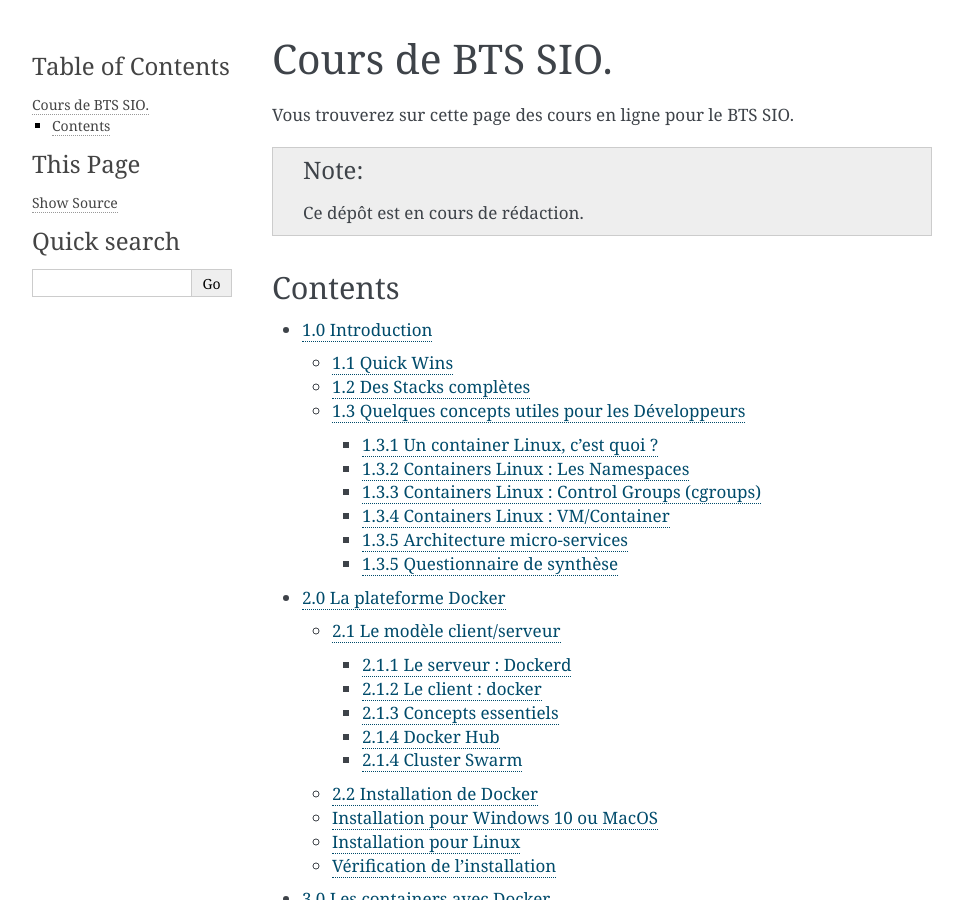
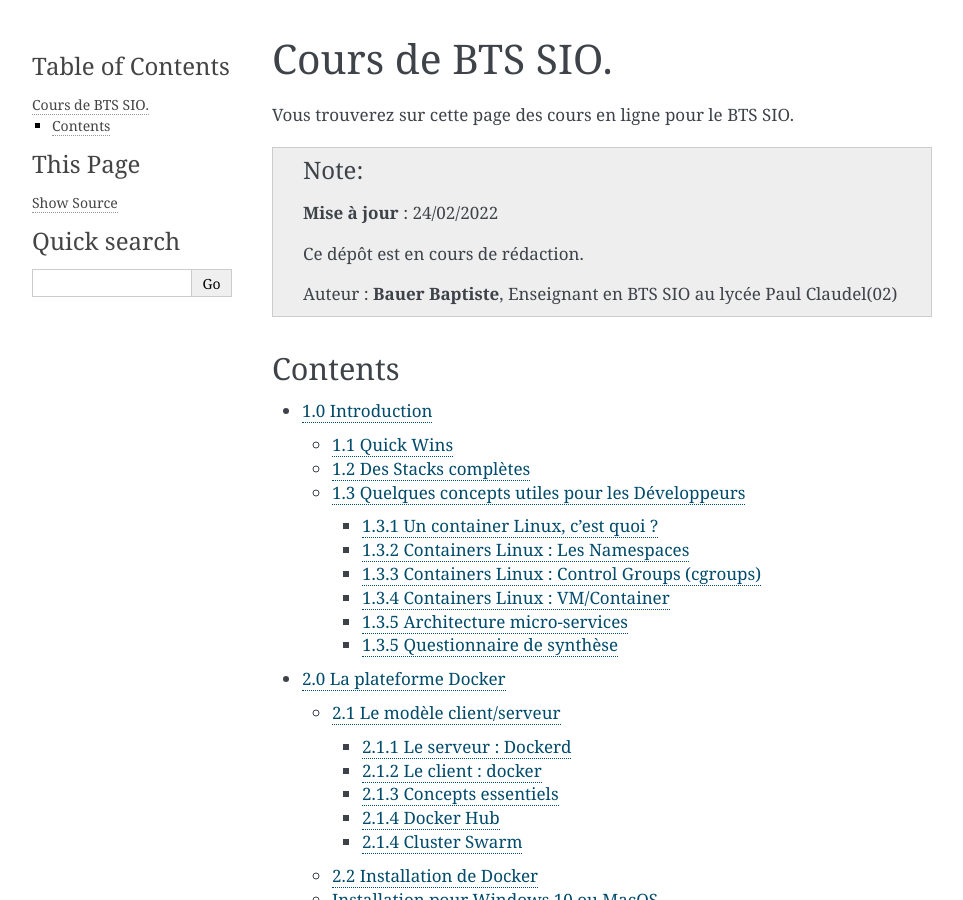
Before and after one commit to bbauer02/cours-sio, a Sphinx documentation site: the page built from docs/source/index.rst, in a window 1280 px wide and 900 px high. Shown: the whole window, without its empty margins (148-1111 px from the left). Built offline with Sphinx 7.4.7, drawn with Linux system fonts in a browser that asks for light colours.

Commit message:
Modification de la page index.rst

```diff
--- a/docs/source/index.rst
+++ b/docs/source/index.rst
@@ -5,7 +5,11 @@ Vous trouverez sur cette page des cours en ligne pour le BTS SIO.
 
 .. note::
 
+   **Mise à jour** : 24/02/2022
+
    Ce dépôt est en cours de rédaction.
+
+   Auteur : **Bauer Baptiste**, Enseignant en BTS SIO au lycée Paul Claudel(02)
 
 Contents
 --------
```
Also changed, not shown: 8 other files.
